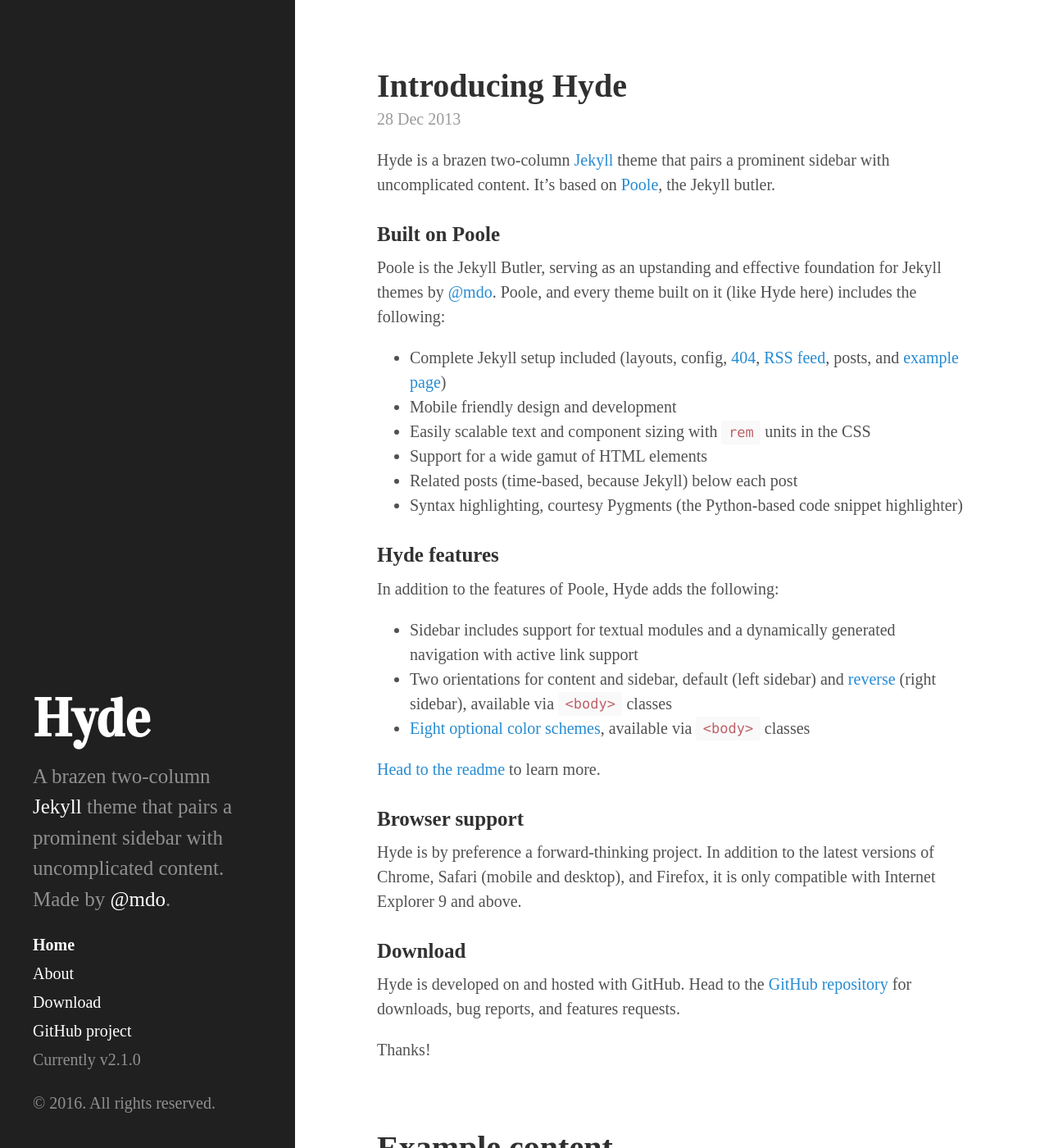
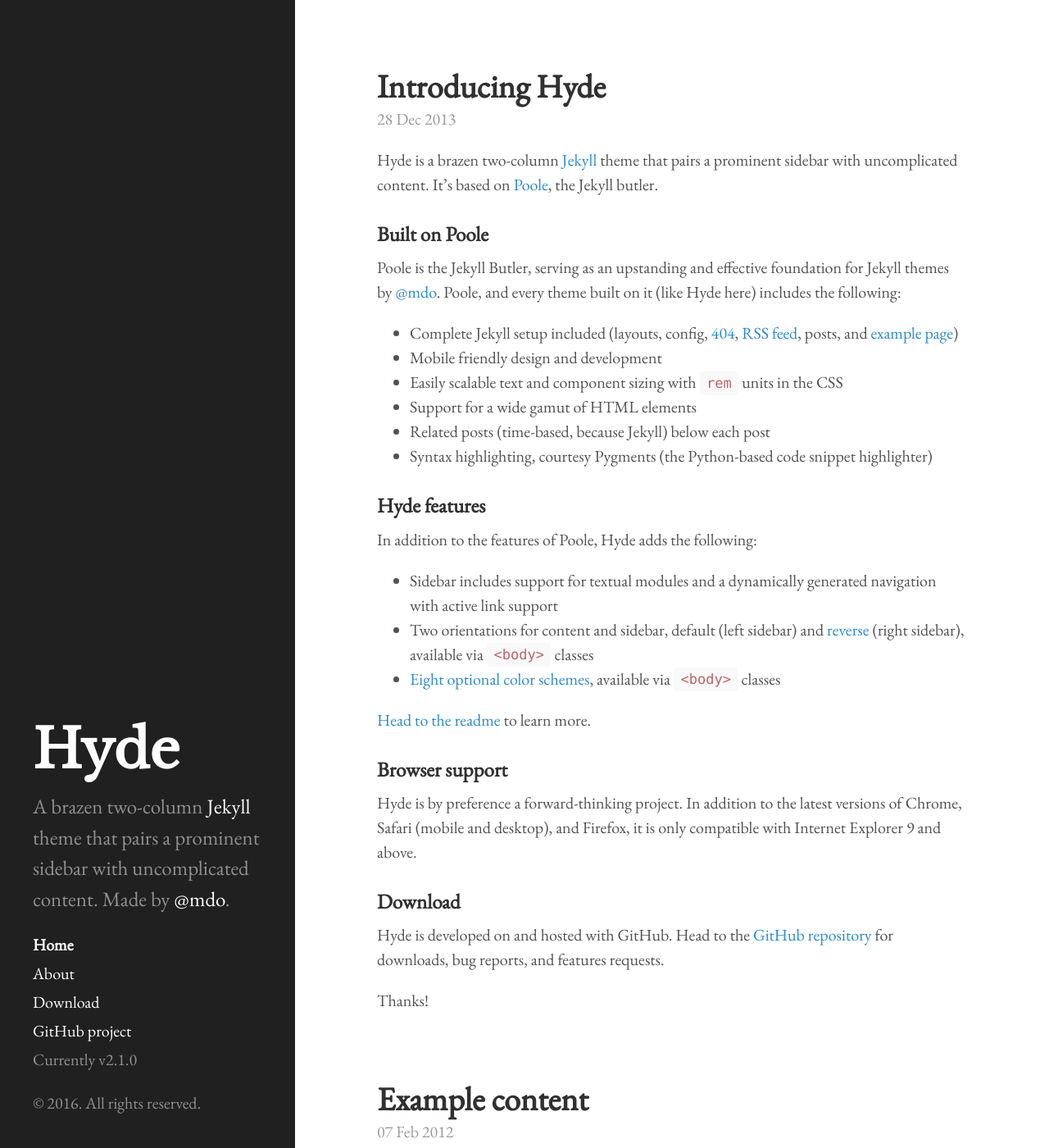
Before and after one commit to seandogg/blog_old, a Jekyll site: the page built from index.html, in a window 1280 px wide and 1400 px high. Shown: the whole window at 82% size. Built offline with Jekyll 4.4.1, drawn with Linux system fonts in a browser that asks for light colours; some web fonts are replaced; Markdown is read by kramdown in place of the engine named in the settings; the list of posts is cut into pages by our own code.

Commit message:
typography updates

```diff
--- a/_includes/head.html
+++ b/_includes/head.html
@@ -18,7 +18,7 @@
   <link rel="stylesheet" href="{{ site.baseurl }}public/css/poole.css">
   <link rel="stylesheet" href="{{ site.baseurl }}public/css/syntax.css">
   <link rel="stylesheet" href="{{ site.baseurl }}public/css/hyde.css">
-  <link href="https://fonts.googleapis.com/css?family=Arapey|Vidaloka" rel="stylesheet">
+    <link href="https://fonts.googleapis.com/css?family=EB+Garamond|Libre+Baskerville" rel="stylesheet">
 
   <!-- Icons -->
   <link rel="apple-touch-icon-precomposed" sizes="144x144" href="{{ site.baseurl }}public/apple-touch-icon-144-precomposed.png">
--- a/public/css/hyde.css
+++ b/public/css/hyde.css
@@ -32,7 +32,7 @@
  */
 
 html {
-  font-family: 'Arapey', serif, "PT Sans", Helvetica, Arial, sans-serif;
+  font-family: 'EB Garamond', serif, Helvetica, Arial, sans-serif;
 }
 @media (min-width: 48em) {
   html {
@@ -79,7 +79,7 @@ html {
 .sidebar-about h1 {
   color: #fff;
   margin-top: 0;
-  font-family: 'Vidaloka', serif;
+  font-family: 'Libre Baskerville', serif;
   font-size: 3.25rem;
 }
 
```
Also changed, not shown: 1 other file.
